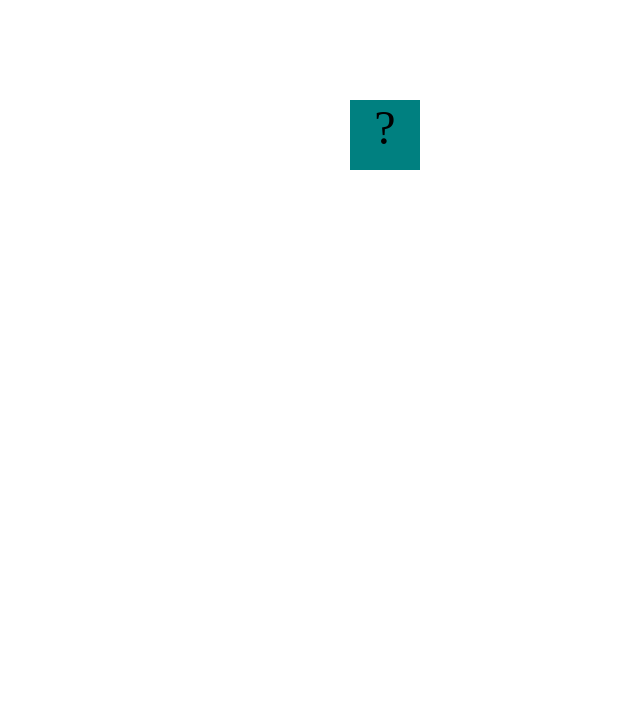
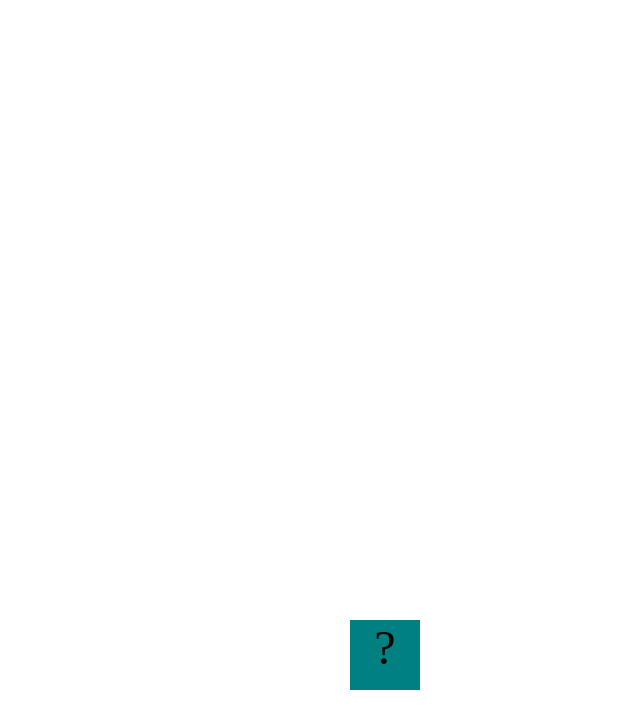
Before and after one commit to diegoroundy/diegoroundy.github.io, a plain HTML site: page projects/bouncing-box/index.html in a window 1280 px wide. Shown: the whole page, without its empty margins (640-1280 px from the left). Drawn offline with Linux system fonts and the light colour scheme.

Commit message:
made box bounce

```diff
--- a/projects/bouncing-box/index.html
+++ b/projects/bouncing-box/index.html
@@ -39,7 +39,7 @@
 			var box = jQuery('.box');	// reference to the HTML .box element
 			var board = jQuery('.board');	// reference to the HTML .board element
 			var boardWidth = board.width();	// the maximum X-Coordinate of the screen
-
+			var boardHeight = jQuery(window).height();
 			// Every 50 milliseconds, call the update Function (see below)
 			setInterval(update, 50);
 
@@ -47,8 +47,10 @@
 			box.on('click', handleBoxClick);
 
 			// moves the Box to a new position on the screen along the X-Axis
-			function moveBoxTo(newPositionX) {
+			function moveBoxTo(newPositionX, newPositionY) {
 				box.css("left", newPositionX);
+				box.css("top", newPositionY);
+
 			}
 
 			// changes the text displayed on the Box
@@ -64,6 +66,9 @@
 			var positionX = 0;
 			var points = 0;
 			var speed = 10;
+			var positionY = 10;
+			var speedY = 10;
+
 
 
 			/*
@@ -72,19 +77,26 @@
 			turn it around!
 			*/
 			function update() {
-				moveBoxTo(positionX);
+				moveBoxTo(positionX, positionY);
 				positionX = positionX + speed;
+				positionY = positionY + speedY;
 
 
 				if (positionX >= boardWidth){
 					speed = -speed;
 				}
 
-				if (positionX <= 0){
+				else if (positionX < 0){
 					speed = speed * -1;
+				}
+				if (positionY > boardHeight){
+					speedY = -speedY;
+				}
 
+				else if (positionY < 0){
+					speedY = speedY * -1;
 
-			}
+				}
 
 			};
 
@@ -95,10 +107,12 @@
 			*/
 			function handleBoxClick() {
 				positionX = 0;
+				positionY = 0;
 
 				points = points + 1;
 				changeBoxText(points);
 				speed = speed + 3;
+				speedY = speedY + 3;
 
 
 			};
```
